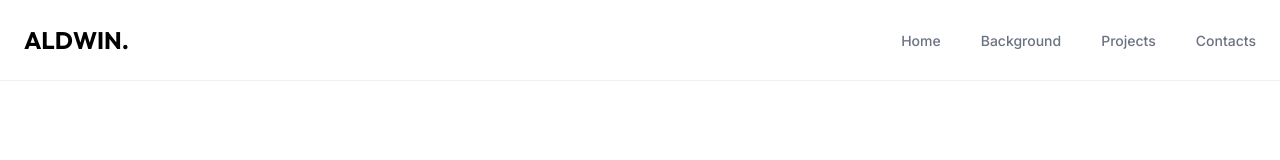
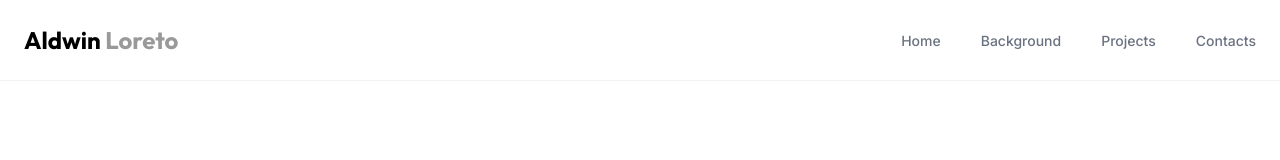
Before and after one commit to iHoshiii/Aldwin-Portfolio, a React app: page / in a window 1280 px wide. Shown: the top 160 px of the page. Built offline with nearby package versions, Linux system fonts and the light colour scheme; the HTML template or start-up script is replaced by a standard one.

Commit message:
edited Aldwin to Aldwin Loreto

```diff
--- a/src/components/Navbar.tsx
+++ b/src/components/Navbar.tsx
@@ -4,8 +4,8 @@ const Navbar: React.FC = () => {
     return (
         <nav className="fixed top-0 left-0 w-full py-6 z-50 bg-white/80 backdrop-blur-md border-b border-black/5">
             <div className="container mx-auto px-6 flex justify-between items-center">
-                <div className="text-2xl font-bold font-outfit">
-                    ALD<span className="text-black">WIN.</span>
+                <div className="text-2xl font-bold font-outfit text-black">
+                    Aldwin <span className="text-black/40">Loreto</span>
                 </div>
                 <ul className="hidden md:flex gap-10">
                     {['Home', 'Background', 'Projects', 'Contacts'].map((item) => (
```
